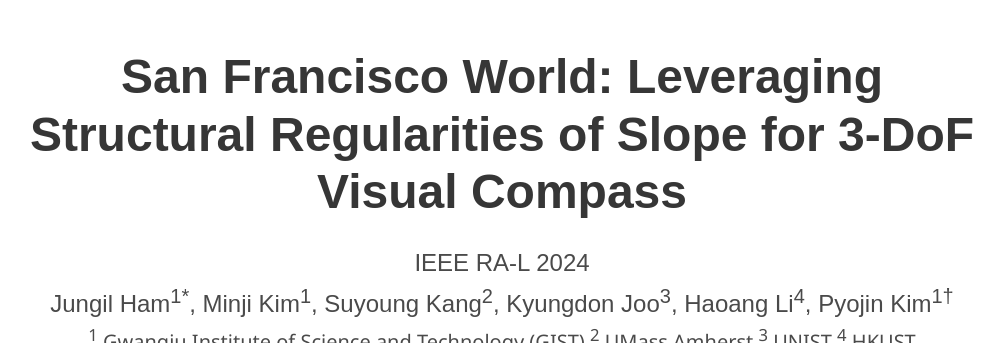
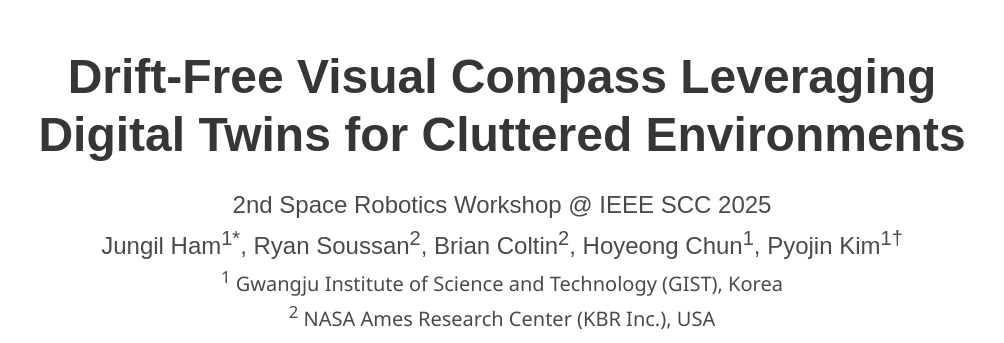
Before and after one commit to DTOR-VisualCompass/DTOR-VisualCompass.github.io, a plain HTML site: page index.html in a window 1280 px wide. Shown: the top 343 px of the page, without its empty margins (138-1142 px from the left). Drawn offline with nearby package versions, Linux system fonts and the light colour scheme; some icons are missing; a web font is replaced by a local one.

Commit message:
Update index.html

```diff
--- a/index.html
+++ b/index.html
@@ -2,10 +2,10 @@
 <html>
 <head>
   <meta charset="utf-8">
-  <meta name="description" content="San Francisco World: Leveraging Structural Regularities of Slope for 3-DoF Visual Compass">
-  <meta name="keywords" content="3-DoF visual compass, Slope-based orientation, Autonomous systems">
+  <meta name="description" content="Drift-Free Visual Compass Leveraging Digital Twins for Cluttered Environments">
+  <meta name="keywords" content="Digital Twin, Manhattan World, 3-DoF Visual Compass, Rotation Estimation, Space Robotics, Astrobee, ISS">
   <meta name="viewport" content="width=device-width, initial-scale=1">
-  <title>San Francisco World: Leveraging Structural Regularities of Slope for 3-DoF Visual Compass</title>
+  <title>Drift-Free Visual Compass Leveraging Digital Twins for Cluttered Environments</title>
 
   <!-- Global site tag (gtag.js) - Google Analytics -->
   <script async src="https://www.googletagmanager.com/gtag/js?id=G-LYK5B1RWXZ"></script>
@@ -69,33 +69,25 @@
     <div class="container is-max-desktop">
       <div class="columns is-centered">
         <div class="column has-text-centered">
-          <h1 class="title is-1 publication-title">San Francisco World: Leveraging Structural Regularities of Slope for 3-DoF Visual Compass</h1>
+          <h1 class="title is-1 publication-title">
+            Drift-Free Visual Compass Leveraging Digital Twins for Cluttered Environments
+          </h1>
 
           <div class="is-size-4 publication-authors">
-            <span class="author-block">IEEE RA-L 2024</span>
+            <span class="author-block">2nd Space Robotics Workshop @ IEEE SCC 2025</span>
           </div>
 
           <div class="is-size-4 publication-authors">
-            <span class="author-block">
-              Jungil Ham<sup>1*</sup>,</span>
-            <span class="author-block">
-              Minji Kim<sup>1</sup>,</span>
-            <span class="author-block">
-              Suyoung Kang<sup>2</sup>,</span>
-            <span class="author-block">
-              Kyungdon Joo<sup>3</sup>,</span>
-            <span class="author-block">
-              Haoang Li<sup>4</sup>,</span>
-            <span class="author-block">
-              Pyojin Kim<sup>1†</sup>
-            </span>
+            <span class="author-block">Jungil Ham<sup>1*</sup>,</span>
+            <span class="author-block">Ryan Soussan<sup>2</sup>,</span>
+            <span class="author-block">Brian Coltin<sup>2</sup>,</span>
+            <span class="author-block">Hoyeong Chun<sup>1</sup>,</span>
+            <span class="author-block">Pyojin Kim<sup>1†</sup></span>
           </div>
 
           <div class="is-size-5 publication-affiliations">
-            <span class="author-block"><sup>1</sup> Gwangju Institute of Science and Technology (GIST) </span>
-            <span class="author-block"><sup>2</sup> UMass Amherst </span>
-            <span class="author-block"><sup>3</sup> UNIST </span>
-            <span class="author-block"><sup>4</sup> HKUST </span>
+            <span class="author-block"><sup>1</sup> Gwangju Institute of Science and Technology (GIST), Korea</span>
+            <span class="author-block"><sup>2</sup> NASA Ames Research Center (KBR Inc.), USA</span>
           </div>
 
           <div class="column has-text-centered">
```
